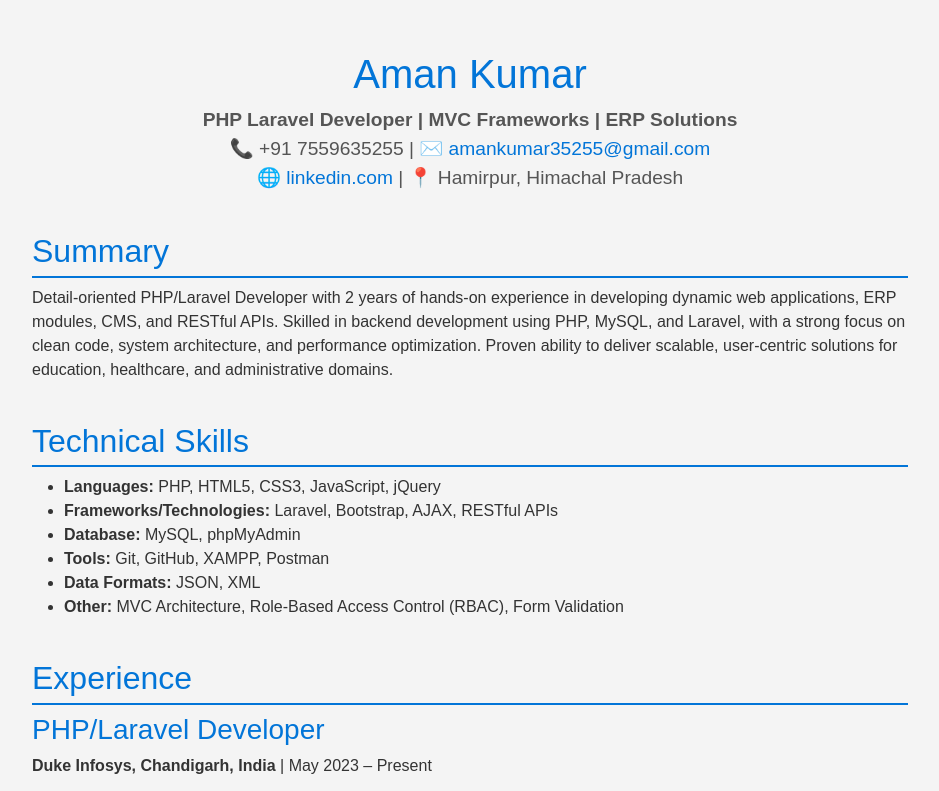
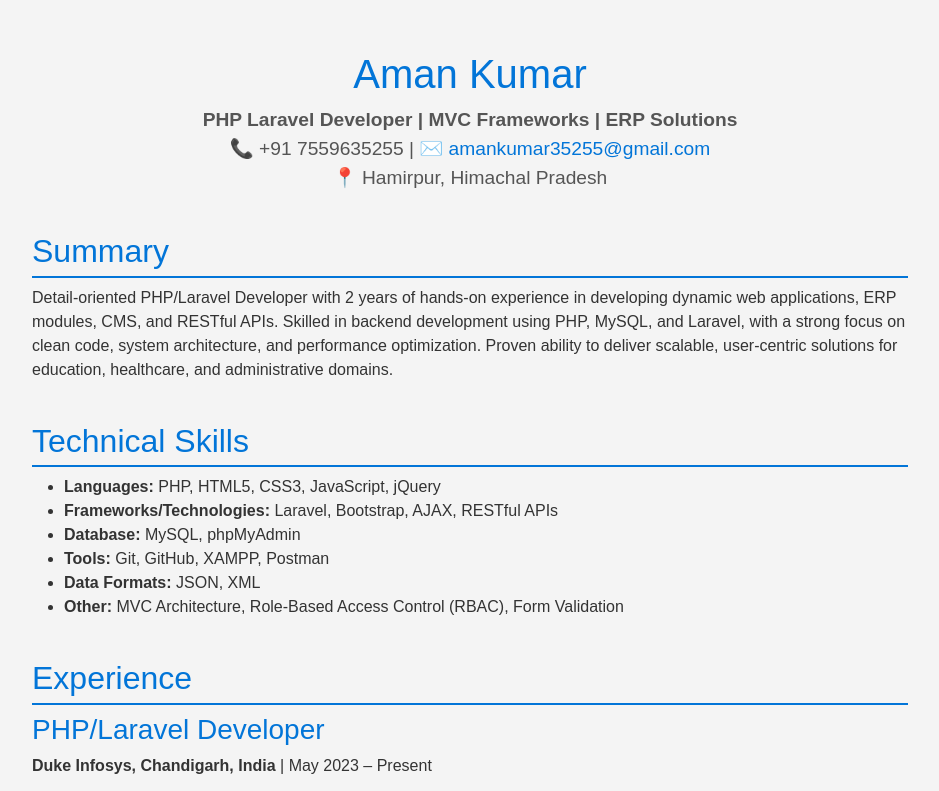
Before and after one commit to THAKUR00aman/Aman-Kumar.github.io, a plain HTML site: page index.html in a window 1280 px wide. Shown: the top 791 px of the page, without its empty margins (170-1109 px from the left). Drawn offline with nearby package versions, Linux system fonts and the light colour scheme.

Commit message:
Update index.html

```diff
--- a/index.html
+++ b/index.html
@@ -51,7 +51,7 @@
     <p class="contact-info">
       <strong>PHP Laravel Developer | MVC Frameworks | ERP Solutions</strong><br>
       📞 +91 7559635255 | ✉️ <a href="mailto:amankumar35255@gmail.com">amankumar35255@gmail.com</a><br>
-      🌐 <a href="https://linkedin.com">linkedin.com</a> | 📍 Hamirpur, Himachal Pradesh
+        📍 Hamirpur, Himachal Pradesh
     </p>
   </header>
 
```
